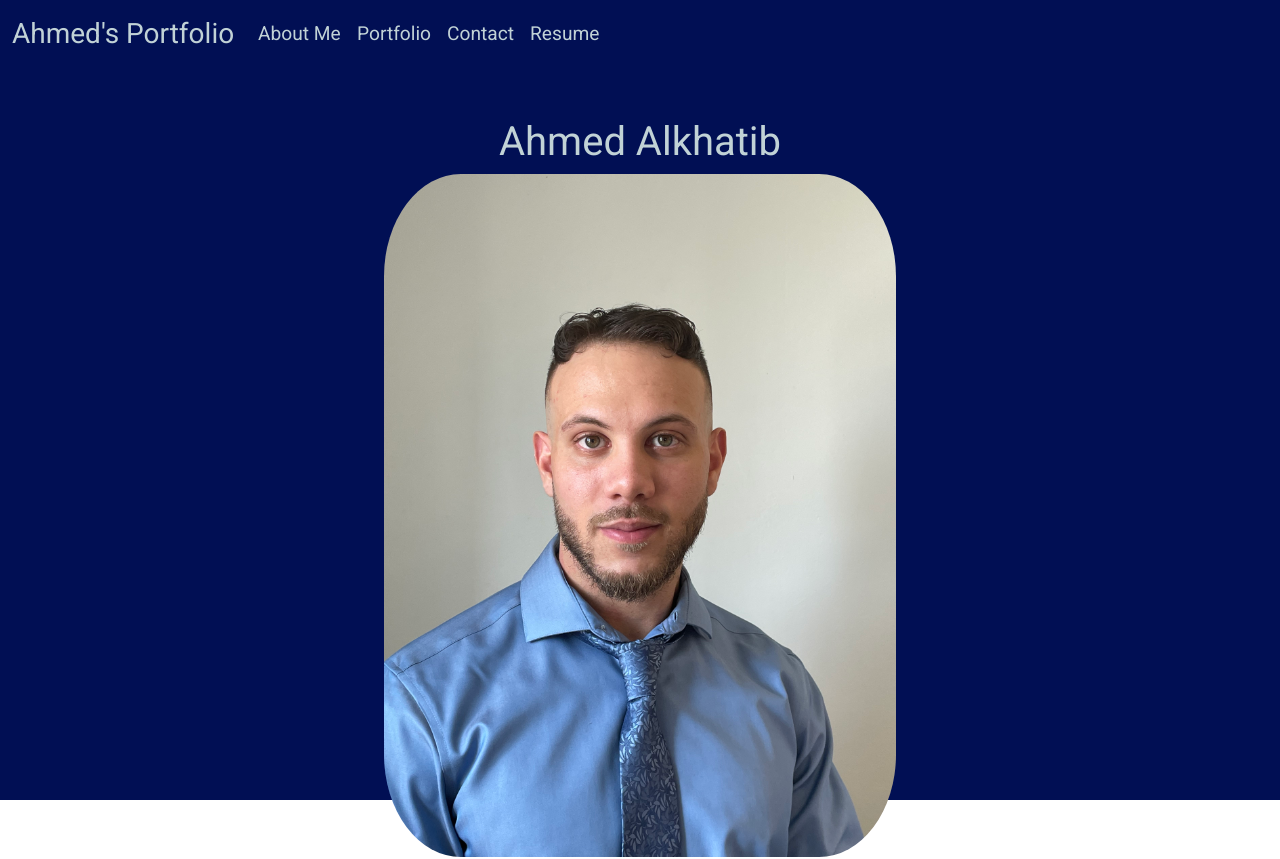
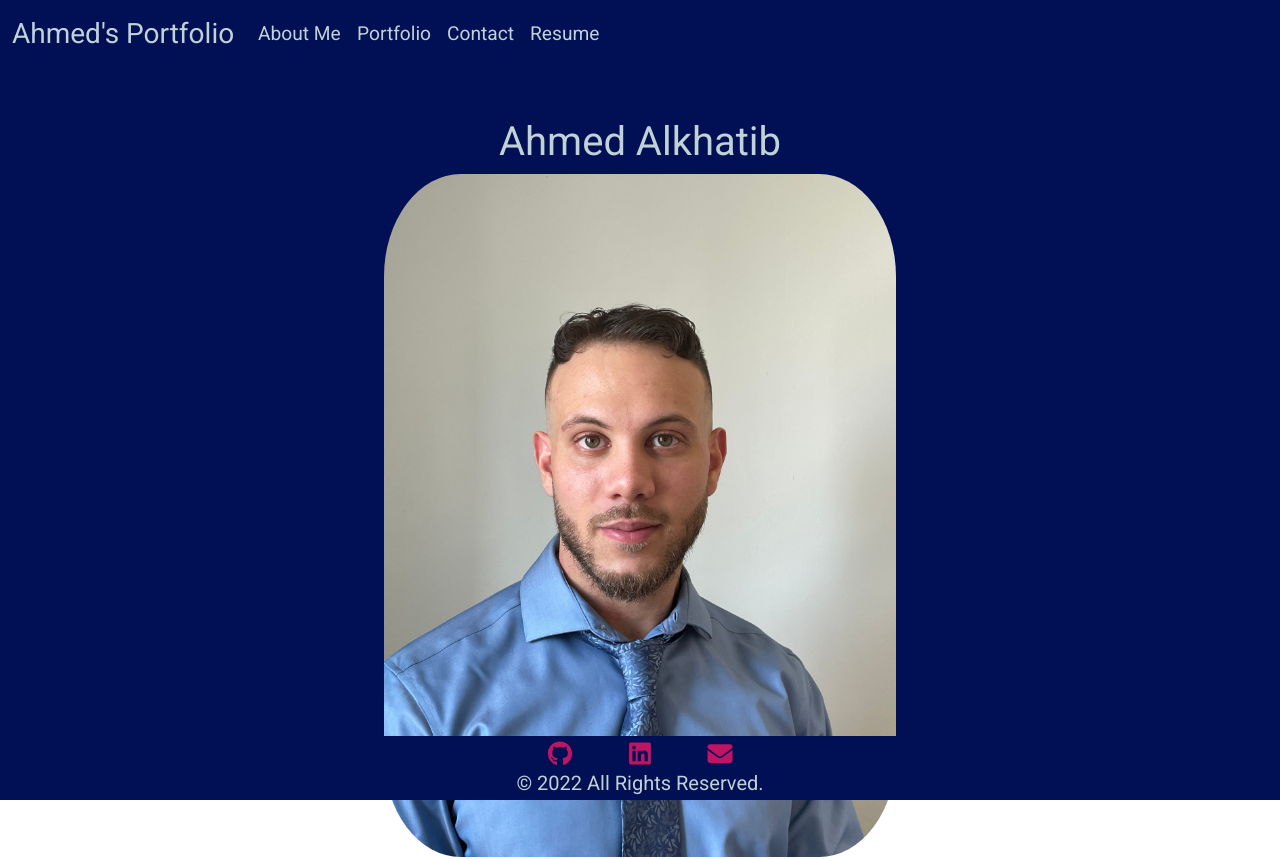
Before and after one commit to AhmedAlkh/react-portfolio, a React (Create React App) app in the folder my-app/: page / in a window 1280 px wide. Shown: the top 859 px of the page. Built offline with nearby package versions, Linux system fonts and the light colour scheme.

Commit message:
fixed footer issue, it is now set in place on all pages

```diff
--- a/my-app/public/styles.css
+++ b/my-app/public/styles.css
@@ -8,13 +8,15 @@
 
 /* part 1 and 2 of styling to keep footer at bottom of page */
 body {
-  position: relative;
+  /* position: relative; */
+  display: flex;
+  flex-direction: column;
 }
 
 body::after {
   content: "";
   display: block;
-  height: 50px;
+  /* height: 50px; */
 }
 
 /* part 1 and 2 of styling to keep footer at bottom of page */
@@ -102,6 +104,7 @@ div.container {
   padding: 3%;
   border-radius: 15px 50px;
   margin-bottom: 160px;
+  text-align: center;
 }
 
 .picture-container {
@@ -328,7 +331,7 @@ div .carousel-indicators {
 
 .skills-container {
   margin-top: 15px;
-  margin-bottom: 20px;
+  margin-bottom: 75px;
   background-color: #010f54;
   display: inline-block;
   width: 70%;
@@ -348,19 +351,21 @@ div .carousel-indicators {
 
 /* part 3 of styling to keep footer at bottom of page */
 footer {
-  position: absolute;
+  position: fixed;
   bottom: 0;
   width: 100%;
   height: 50px;
+  margin-top: auto;
 }
 
 .footerDiv {
-  position: absolute;
+  position: fixed;
   bottom: 0;
   width: 100%;
   height: 4rem;
   text-align: center;
   background-color: #010f54;
+  margin-top: auto;
 }
 
 .footer-icon {
```
